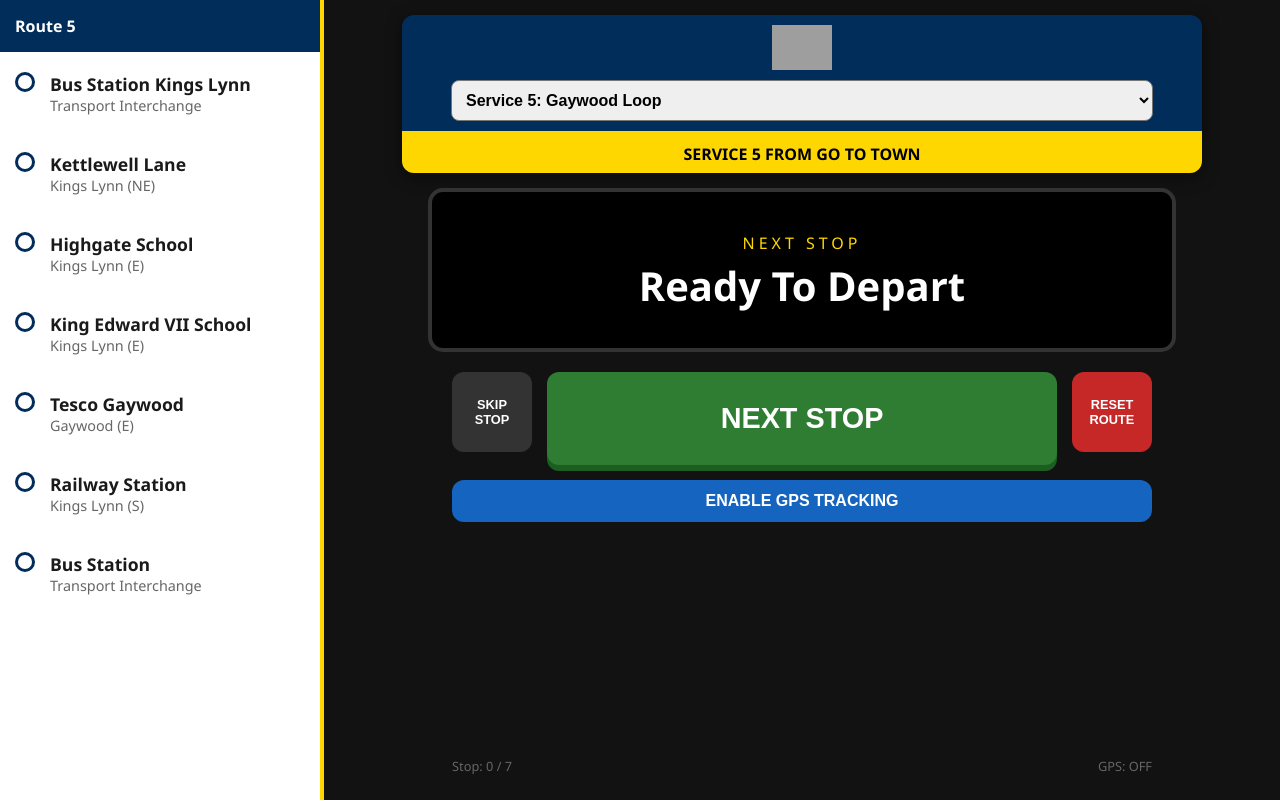
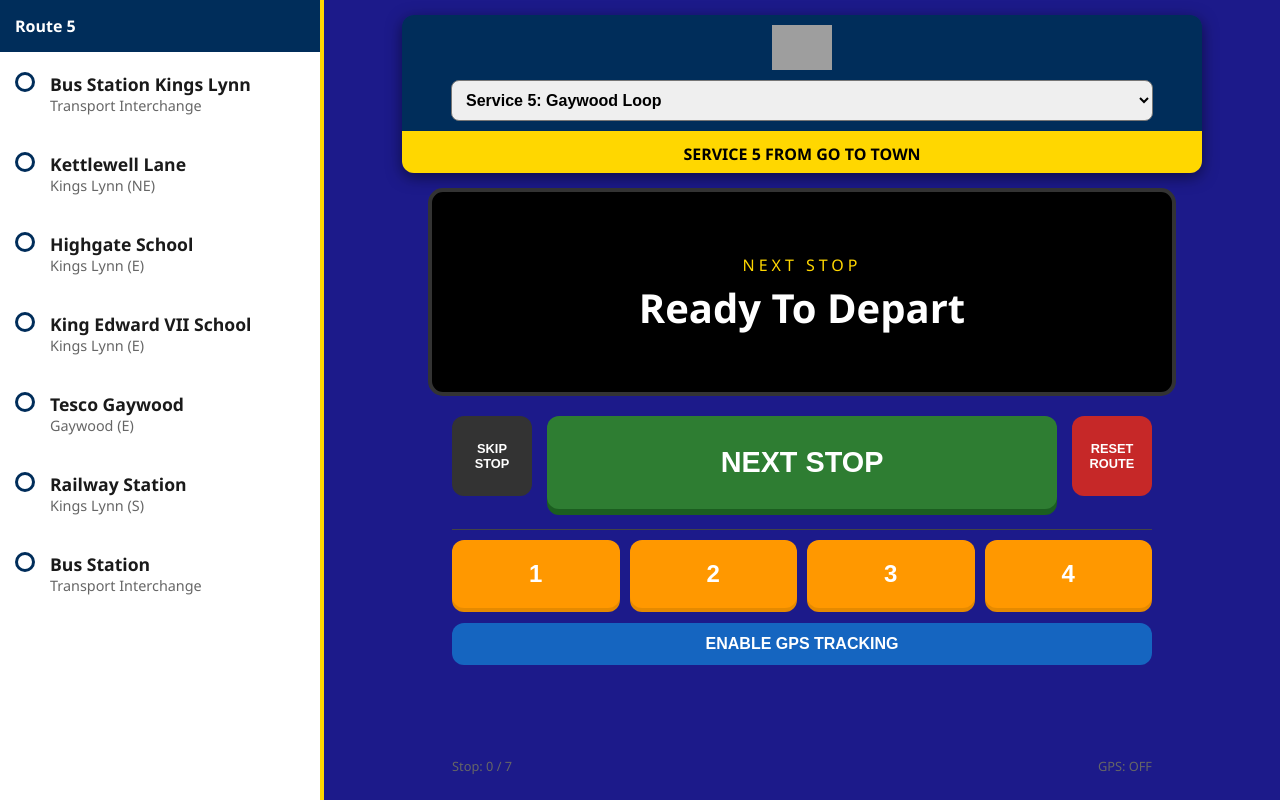
Before and after one commit to BluComputers/nextstop, a plain HTML site: page index.html in a window 1280 px wide. Drawn offline with Linux system fonts and the light colour scheme; grey boxes are pictures that could not be loaded.

Commit message:
Update index.html

```diff
--- a/index.html
+++ b/index.html
@@ -7,11 +7,12 @@
     <style>
         :root {
             --gtt-yellow: #ffd700;
-            --gtt-dark: #121212;
+            --gtt-dark: #1c1a8a;
             --gtt-dark-blue: #002d5a;
             --gtt-green: #2e7d32;
             --gtt-red: #c62828;
             --gtt-grey: #333;
+            --gtt-orange: #ff9800; /* New Orange for safety buttons */
         }
 
         body {
@@ -89,6 +90,7 @@
             align-items: center;
             padding: 15px;
             background: var(--gtt-dark);
+            overflow-y: auto;
         }
 
         .header-section {
@@ -137,6 +139,10 @@
             width: 95%;
             max-width: 700px;
             text-align: center;
+            min-height: 120px;
+            display: flex;
+            flex-direction: column;
+            justify-content: center;
         }
 
         .label { color: var(--gtt-yellow); font-size: 1rem; text-transform: uppercase; letter-spacing: 4px; margin-bottom: 10px; }
@@ -148,13 +154,35 @@
             gap: 15px;
             width: 95%;
             max-width: 700px;
+            margin-bottom: 20px;
         }
 
-        button { border: none; border-radius: 12px; cursor: pointer; font-weight: bold; color: white; }
+        /* --- SAFETY BUTTONS SECTION --- */
+        .safety-section {
+            width: 95%;
+            max-width: 700px;
+            display: grid;
+            grid-template-columns: repeat(4, 1fr);
+            gap: 10px;
+            padding-top: 10px;
+            border-top: 1px solid #444;
+        }
+
+        button { border: none; border-radius: 12px; cursor: pointer; font-weight: bold; color: white; transition: 0.2s; }
+        button:active { transform: scale(0.95); }
+
         #next-btn { background: var(--gtt-green); font-size: 1.8rem; padding: 30px; box-shadow: 0 6px 0 #1b5e20; }
         .sq-btn { width: 80px; height: 80px; font-size: 0.8rem; text-transform: uppercase; }
         #skip-btn { background: var(--gtt-grey); }
         #reset-btn { background: var(--gtt-red); }
+
+        .safety-btn {
+            background: var(--gtt-orange);
+            padding: 20px 10px;
+            font-size: 1.5rem;
+            box-shadow: 0 4px 0 #e68a00;
+        }
+
         #gps-btn { background: #1565c0; width: 95%; max-width: 700px; margin-top: 15px; padding: 12px; font-size: 1rem; }
 
         .status-area { margin-top: auto; padding: 10px; display: flex; justify-content: space-between; font-size: 0.8rem; color: #666; width: 100%; max-width: 700px; }
@@ -185,7 +213,7 @@
         </div>
 
         <div id="display">
-            <div class="label">Next Stop</div>
+            <div class="label" id="display-label">Next Stop</div>
             <div id="stop-name">Ready To Depart</div>
         </div>
 
@@ -193,6 +221,13 @@
             <button id="skip-btn" class="sq-btn" onclick="skipStop()">Skip<br>Stop</button>
             <button id="next-btn" onclick="manualNext()">NEXT STOP</button>
             <button id="reset-btn" class="sq-btn" onclick="resetRoute()">Reset<br>Route</button>
+        </div>
+
+        <div class="safety-section">
+            <button class="safety-btn" onclick="safetyNotice('Please remain seated')">1</button>
+            <button class="safety-btn" onclick="safetyNotice('Please mind the step')">2</button>
+            <button class="safety-btn" onclick="safetyNotice('Caution - Wet Floor')">3</button>
+            <button class="safety-btn" onclick="clearNotice()">4</button>
         </div>
 
         <button id="gps-btn" onclick="toggleGPS()">ENABLE GPS TRACKING</button>
@@ -204,6 +239,7 @@
     </div>
 
     <script>
+        // ROUTE DATA (As established previously)
         const routeData = {
             service5: {
                 shortName: "Route 5",
@@ -283,6 +319,7 @@
         let currentIndex = -1;
         let gpsActive = false;
         let watchId = null;
+        let noticeActive = false;
 
         function renderStopList() {
             const container = document.getElementById('stop-list-container');
@@ -324,6 +361,7 @@
             const stops = routeData[currentRouteKey].stops;
             if (currentIndex >= 0 && currentIndex < stops.length) {
                 const name = stops[currentIndex][0];
+                document.getElementById('display-label').innerText = "Next Stop";
                 document.getElementById('stop-name').innerText = name;
                 document.getElementById('counter').innerText = `Stop: ${currentIndex + 1} / ${stops.length}`;
                 if (shouldSpeak) speak(`Next stop: ${name}`);
@@ -331,6 +369,24 @@
                 document.getElementById('stop-name').innerText = "End of Route";
             }
             renderStopList();
+        }
+
+        // SAFETY NOTICE FUNCTIONS
+        function safetyNotice(msg) {
+            noticeActive = true;
+            document.getElementById('display-label').innerText = "Information";
+            document.getElementById('stop-name').innerText = msg;
+            speak(msg);
+        }
+
+        function clearNotice() {
+            noticeActive = false;
+            if (currentIndex === -1) {
+                document.getElementById('display-label').innerText = "Next Stop";
+                document.getElementById('stop-name').innerText = "Ready To Depart";
+            } else {
+                updateDisplay(false);
+            }
         }
 
         function manualNext() {
@@ -350,6 +406,7 @@
         function resetRoute(ask = true) {
             if(!ask || confirm("Reset current route?")) {
                 currentIndex = -1;
+                document.getElementById('display-label').innerText = "Next Stop";
                 document.getElementById('stop-name').innerText = "Ready To Depart";
                 document.getElementById('counter').innerText = `Stop: 0 / ${routeData[currentRouteKey].stops.length}`;
                 window.speechSynthesis.cancel();
@@ -386,8 +443,6 @@
             if (nextIdx < stops.length) {
                 const targetLat = stops[nextIdx][2];
                 const targetLon = stops[nextIdx][3];
-
-                // Using Haversine or simple distance for trigger (approx 50-70 meters)
                 const dist = Math.sqrt(Math.pow(lat - targetLat, 2) + Math.pow(lon - targetLon, 2));
 
                 if (dist < 0.0007) {
@@ -399,7 +454,6 @@
 
         function speak(text) {
             window.speechSynthesis.cancel();
-            // Optional: Chime sound here
             const utterance = new SpeechSynthesisUtterance(text);
             utterance.lang = 'en-GB';
             utterance.rate = 0.85;
```
